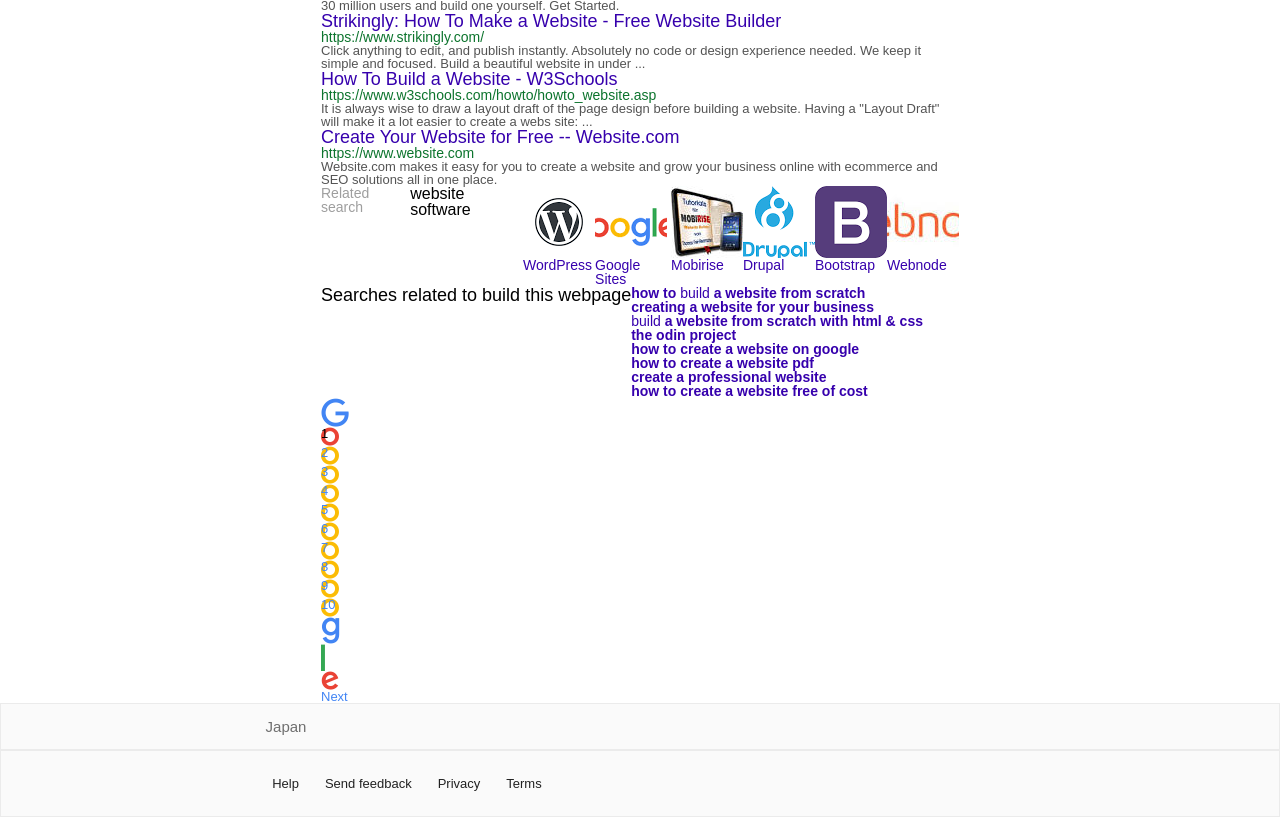
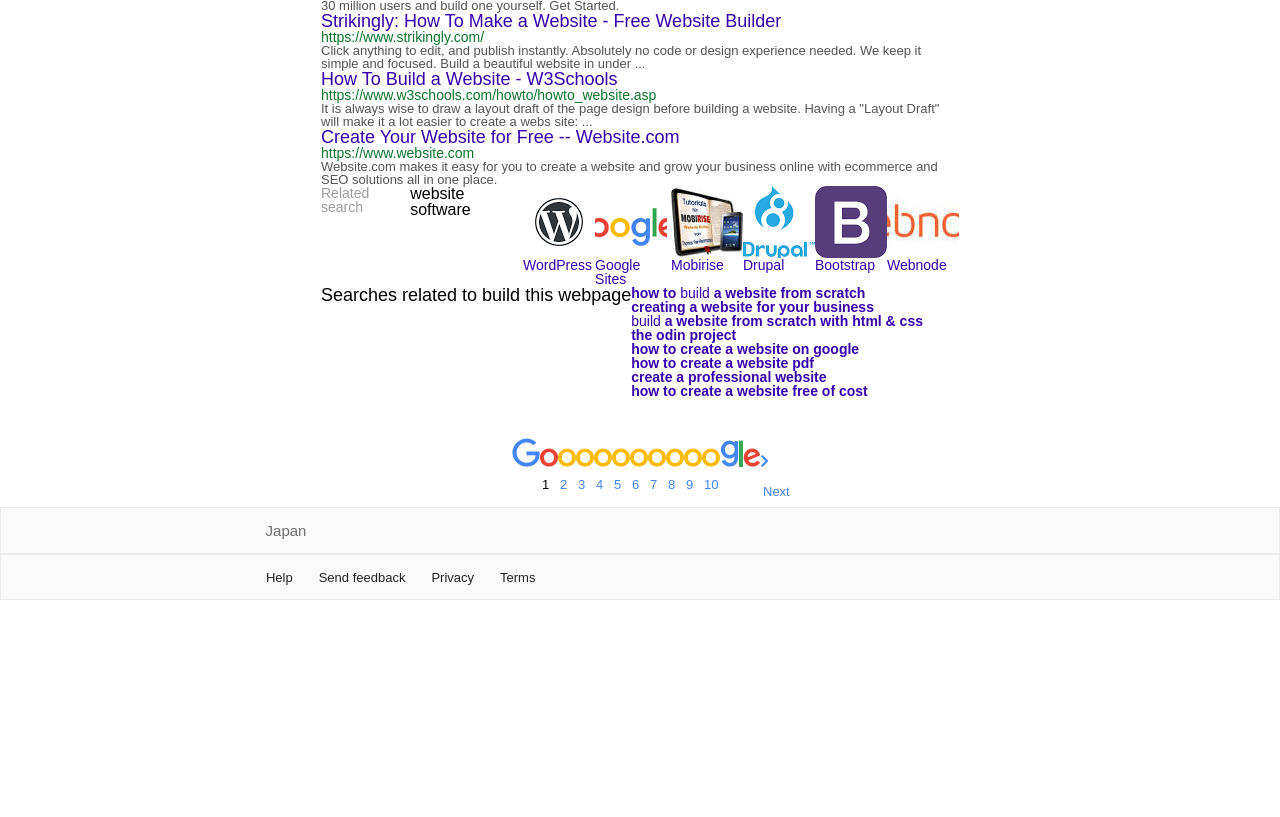
Before and after one commit to rebeccode/google-search, a plain HTML site: page index.html in a window 1280 px wide. Shown: the part 981-1798 px from the top of the page. After the commit the page ends 1581 px from the top, so only its background shows below. Drawn offline with Linux system fonts and the light colour scheme.

Commit message:
Flexbox layout for footer

```diff
--- a/index.html
+++ b/index.html
@@ -255,25 +255,23 @@
             <li><a href="#" class="small-search-result">how to create a website free of cost</a></li>
           </ul>
       </div>
-          <div class="google-bar">
-      <ul>
-        <li><p class="capital-g"></p></li>
-        <li><p class="icon-o-red">1</p></li>
-        <li><a href="#" class="icon-o-yellow">2</a></li>
-        <li><a href="#" class="icon-o-yellow">3</a></li>
-        <li><a href="#" class="icon-o-yellow">4</a></li>
-        <li><a href="#" class="icon-o-yellow">5</a></li>
-        <li><a href="#" class="icon-o-yellow">6</a></li>
-        <li><a href="#" class="icon-o-yellow">7</a></li>
-        <li><a href="#" class="icon-o-yellow">8</a></li>
-        <li><a href="#" class="icon-o-yellow">9</a></li>
-        <li><a href="#" class="icon-o-yellow">10</a></li>
-        <li><p class="lowercase-g"></p></li>
-        <li><p class="lowercase-l"></p></li>
-        <li><p class="lowercase-e"></p></li>
-        <li><a href="#" class="icon-next">Next</a></li>
-      </ul>
-    </div>
+        <div class="google-bar">
+          <p class="capital-g"></p>
+          <div class="icon-o-red"><p class="number">1</p></div>
+          <a href="#" class="icon-o-yellow"><p class="number">2</p></a>
+          <a href="#" class="icon-o-yellow"><p class="number">3</p></a>
+          <a href="#" class="icon-o-yellow"><p class="number">4</p></a>
+          <a href="#" class="icon-o-yellow"><p class="number">5</p></a>
+          <a href="#" class="icon-o-yellow"><p class="number">6</p></a>
+          <a href="#" class="icon-o-yellow"><p class="number">7</p></a>
+          <a href="#" class="icon-o-yellow"><p class="number">8</p></a>
+          <a href="#" class="icon-o-yellow"><p class="number">9</p></a>
+          <a href="#" class="icon-o-yellow"><p class="number">10</p></a>
+          <p class="lowercase-g"></p>
+          <p class="lowercase-l"></p>
+          <p class="lowercase-e"></p>
+          <a href="#" class="icon-next"><p class="number">Next</p></a>
+      </div>
     </div>
     <div class="left-space"></div>
     <div class="right-space"></div>
--- a/styles/style.css
+++ b/styles/style.css
@@ -344,7 +344,14 @@ em {
 /* bottom google search numbers and logo */
 
 .google-bar {
+    display: flex;
+    justify-content: center;
+    align-items: flex-end;
+    padding: 40px;
+}
 
+.google-bar li {
+    padding: 2px;
 }
 
 .google-bar a {
@@ -353,6 +360,10 @@ em {
 
 .google-bar a:hover {
     color: #4285f4;
+}
+
+.number {
+    padding: 30px 2px;
 }
 
 .capital-g {
@@ -389,6 +400,12 @@ em {
     background: url('../images/nav_logo242.png') no-repeat -122px -10px;
     width: 18px;
     height: 19px;
+}
+
+.icon-next {
+    background: url('../images/nav_logo242.png') no-repeat -160px -9px;
+    width: 7px;
+    height: 12px;
 }
 
 /* search box */
@@ -451,7 +468,7 @@ footer {
     flex: 3;
     order: 2;
     min-width: 638px;
-    padding: 2em;
+    padding: 1.2em;
 }
 
 .bottom-nav li {
```
Also changed, not shown: 1 other file.
